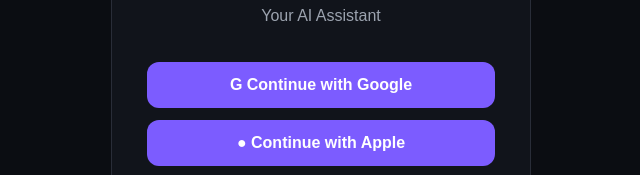
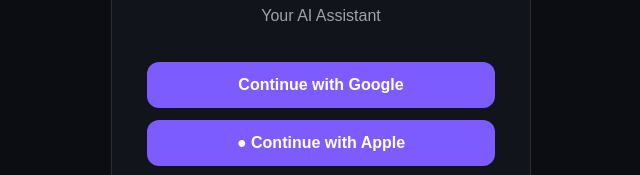
Before and after one commit to nsir2500-oss/ksiei-ai, a website: page index.html in a window 1280 px wide. Shown: the part 215-390 px from the top of the page, 319-959 px from the left. Drawn offline with Linux system fonts and the light colour scheme; no server answers.

Commit message:
Update index.html

```diff
--- a/index.html
+++ b/index.html
@@ -501,11 +501,7 @@ body{
     </div>
 
     <p>Your AI Assistant</p>
-<button
-  class="social-login google-login"
-  onclick="alert('Google button working!')"
->
-  <span class="google-icon">G</span>
+<button onclick="alert('TEST')">
   Continue with Google
 </button>
 
```
